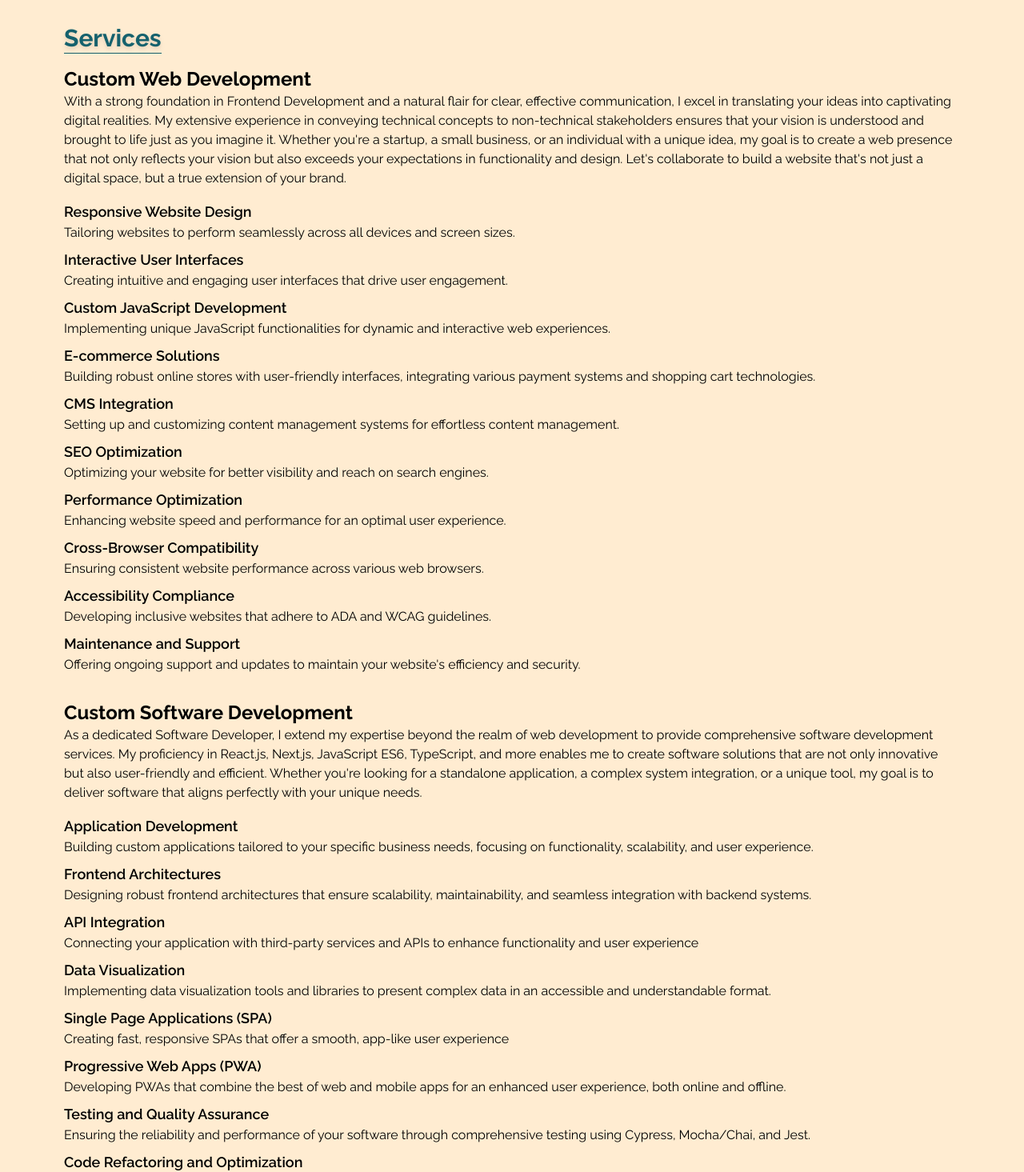
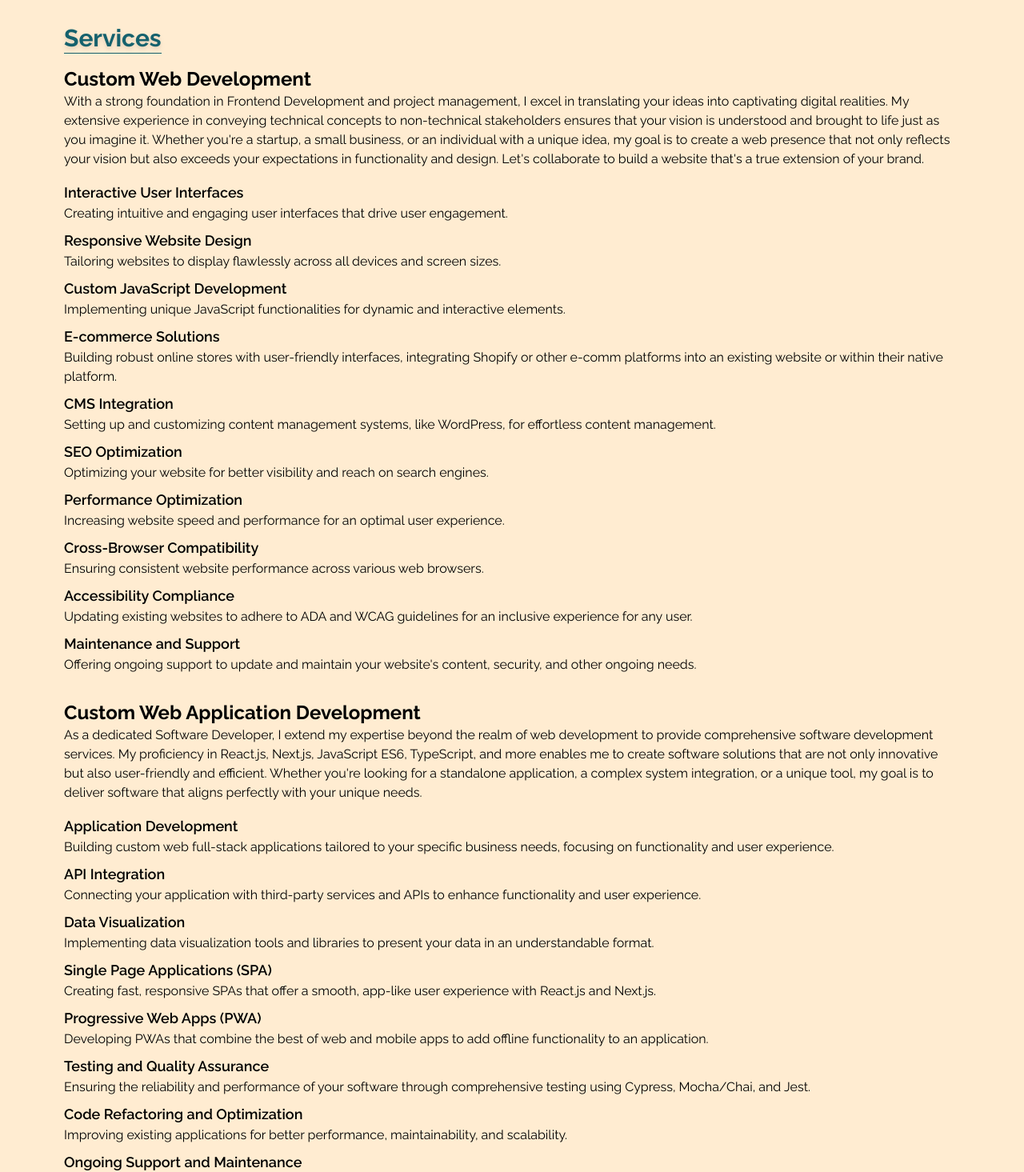
Before and after one commit to RickV85/rickvermeil.com_next, a Next.js app: page /freelance in a window 1280 px wide. Shown: the part 1255-2720 px from the top of the page at 80% size. Built offline with nearby package versions, Linux system fonts and the light colour scheme; a web font is replaced by a local one.

Commit message:
Update services copy

```diff
--- a/src/app/freelance/page.tsx
+++ b/src/app/freelance/page.tsx
@@ -53,7 +53,7 @@ export default function Freelance() {
         {/* ****************** TESTIMONIALS SECTION ****************** */}
         <section
           id="testimonialsSection"
-          className="mx-6 mdlg:mx-12 flex h-fit flex-col xl:max-w-[1600px]"
+          className="mx-6 flex h-fit flex-col mdlg:mx-12 xl:max-w-[1600px]"
         >
           <div className=" w-max xl:w-[1500px]">
             <h3 className=" mt-4 w-fit text-xl font-bold text-teal drop-shadow-md sm:text-2xl mdlg:text-3xl">
@@ -79,15 +79,20 @@ export default function Freelance() {
               <h4 className=" mt-4 text-lg font-bold mdlg:text-2xl">
                 Custom Web Development
               </h4>
-              <p>{`With a strong foundation in Frontend Development and a natural flair for clear, effective communication, I excel in translating your ideas into captivating digital realities. My extensive experience in conveying technical concepts to non-technical stakeholders ensures that your vision is understood and brought to life just as you imagine it. Whether you're a startup, a small business, or an individual with a unique idea, my goal is to create a web presence that not only reflects your vision but also exceeds your expectations in functionality and design. Let's collaborate to build a website that's not just a digital space, but a true extension of your brand.`}</p>
+              <p>
+                With a strong foundation in Frontend Development and project
+                management, I excel in translating your ideas into captivating
+                digital realities. My extensive experience in conveying
+                technical concepts to non-technical stakeholders ensures that
+                your vision is understood and brought to life just as you
+                imagine it. Whether you&apos;re a startup, a small business, or
+                an individual with a unique idea, my goal is to create a web
+                presence that not only reflects your vision but also exceeds
+                your expectations in functionality and design. Let&apos;s
+                collaborate to build a website that&apos;s a true extension of
+                your brand.
+              </p>
               <ul className="my-4 ">
-                <li className="my-2 ">
-                  <h5 className="text-lg font-semibold">
-                    Responsive Website Design
-                  </h5>
-                  Tailoring websites to perform seamlessly across all devices
-                  and screen sizes.
-                </li>
                 <li className="my-2 ">
                   <h5 className="text-lg font-semibold">
                     Interactive User Interfaces
@@ -97,23 +102,30 @@ export default function Freelance() {
                 </li>
                 <li className="my-2 ">
                   <h5 className="text-lg font-semibold">
+                    Responsive Website Design
+                  </h5>
+                  Tailoring websites to display flawlessly across all devices
+                  and screen sizes.
+                </li>
+                <li className="my-2 ">
+                  <h5 className="text-lg font-semibold">
                     Custom JavaScript Development
                   </h5>
                   Implementing unique JavaScript functionalities for dynamic and
-                  interactive web experiences.
+                  interactive elements.
                 </li>
                 <li className="my-2 ">
                   <h5 className="text-lg font-semibold">
                     E-commerce Solutions
                   </h5>
                   Building robust online stores with user-friendly interfaces,
-                  integrating various payment systems and shopping cart
-                  technologies.
+                  integrating Shopify or other e-comm platforms into an existing
+                  website or within their native platform.
                 </li>
                 <li className="my-2 ">
                   <h5 className="text-lg font-semibold">CMS Integration</h5>
-                  Setting up and customizing content management systems for
-                  effortless content management.
+                  Setting up and customizing content management systems, like
+                  WordPress, for effortless content management.
                 </li>
                 <li className="my-2 ">
                   <h5 className="text-lg font-semibold">SEO Optimization</h5>
@@ -124,7 +136,7 @@ export default function Freelance() {
                   <h5 className="text-lg font-semibold">
                     Performance Optimization
                   </h5>
-                  Enhancing website speed and performance for an optimal user
+                  Increasing website speed and performance for an optimal user
                   experience.
                 </li>
                 <li className="my-2 ">
@@ -138,21 +150,21 @@ export default function Freelance() {
                   <h5 className="text-lg font-semibold">
                     Accessibility Compliance
                   </h5>
-                  Developing inclusive websites that adhere to ADA and WCAG
-                  guidelines.
+                  Updating existing websites to adhere to ADA and WCAG
+                  guidelines for an inclusive experience for any user.
                 </li>
                 <li className="my-2 ">
                   <h5 className="text-lg font-semibold">
                     Maintenance and Support
                   </h5>
-                  Offering ongoing support and updates to maintain your
-                  website&apos;s efficiency and security.
+                  Offering ongoing support to update and maintain your
+                  website&apos;s content, security, and other ongoing needs.
                 </li>
               </ul>
             </article>
             <article id="softwareDevelopmentServices" className="">
               <h4 className=" mt-4 text-lg font-bold mdlg:text-2xl">
-                Custom Software Development
+                Custom Web Application Development
               </h4>
               <p>{`As a dedicated Software Developer, I extend my expertise beyond the realm of web development to provide comprehensive software development services. My proficiency in React.js, Next.js, JavaScript ES6, TypeScript, and more enables me to create software solutions that are not only innovative but also user-friendly and efficient. Whether you're looking for a standalone application, a complex system integration, or a unique tool, my goal is to deliver software that aligns perfectly with your unique needs.`}</p>
               <ul className="my-4 ">
@@ -160,41 +172,33 @@ export default function Freelance() {
                   <h5 className="text-lg font-semibold">
                     Application Development
                   </h5>
-                  Building custom applications tailored to your specific
-                  business needs, focusing on functionality, scalability, and
-                  user experience.
-                </li>
-                <li className="my-2 ">
-                  <h5 className="text-lg font-semibold">
-                    Frontend Architectures
-                  </h5>
-                  Designing robust frontend architectures that ensure
-                  scalability, maintainability, and seamless integration with
-                  backend systems.
+                  Building custom web full-stack applications tailored to your
+                  specific business needs, focusing on functionality and user
+                  experience.
                 </li>
                 <li className="my-2 ">
                   <h5 className="text-lg font-semibold">API Integration</h5>
                   Connecting your application with third-party services and APIs
-                  to enhance functionality and user experience
+                  to enhance functionality and user experience.
                 </li>
                 <li className="my-2 ">
                   <h5 className="text-lg font-semibold">Data Visualization</h5>
                   Implementing data visualization tools and libraries to present
-                  complex data in an accessible and understandable format.
+                  your data in an understandable format.
                 </li>
                 <li className="my-2 ">
                   <h5 className="text-lg font-semibold">
                     Single Page Applications (SPA)
                   </h5>
                   Creating fast, responsive SPAs that offer a smooth, app-like
-                  user experience
+                  user experience with React.js and Next.js.
                 </li>
                 <li className="my-2 ">
                   <h5 className="text-lg font-semibold">
                     Progressive Web Apps (PWA)
                   </h5>
                   Developing PWAs that combine the best of web and mobile apps
-                  for an enhanced user experience, both online and offline.
+                  to add offline functionality to an application.
                 </li>
                 <li className="my-2 ">
                   <h5 className="text-lg font-semibold">
@@ -208,15 +212,8 @@ export default function Freelance() {
                   <h5 className="text-lg font-semibold">
                     Code Refactoring and Optimization
                   </h5>
-                  Improving existing codebases for better performance,
+                  Improving existing applications for better performance,
                   maintainability, and scalability.
-                </li>
-                <li className="my-2 ">
-                  <h5 className="text-lg font-semibold">
-                    Technical Consulting
-                  </h5>
-                  Providing expert advice and guidance on software development
-                  best practices, tool selection, and technology strategy.
                 </li>
                 <li className="my-2 ">
                   <h5 className="text-lg font-semibold">
```
